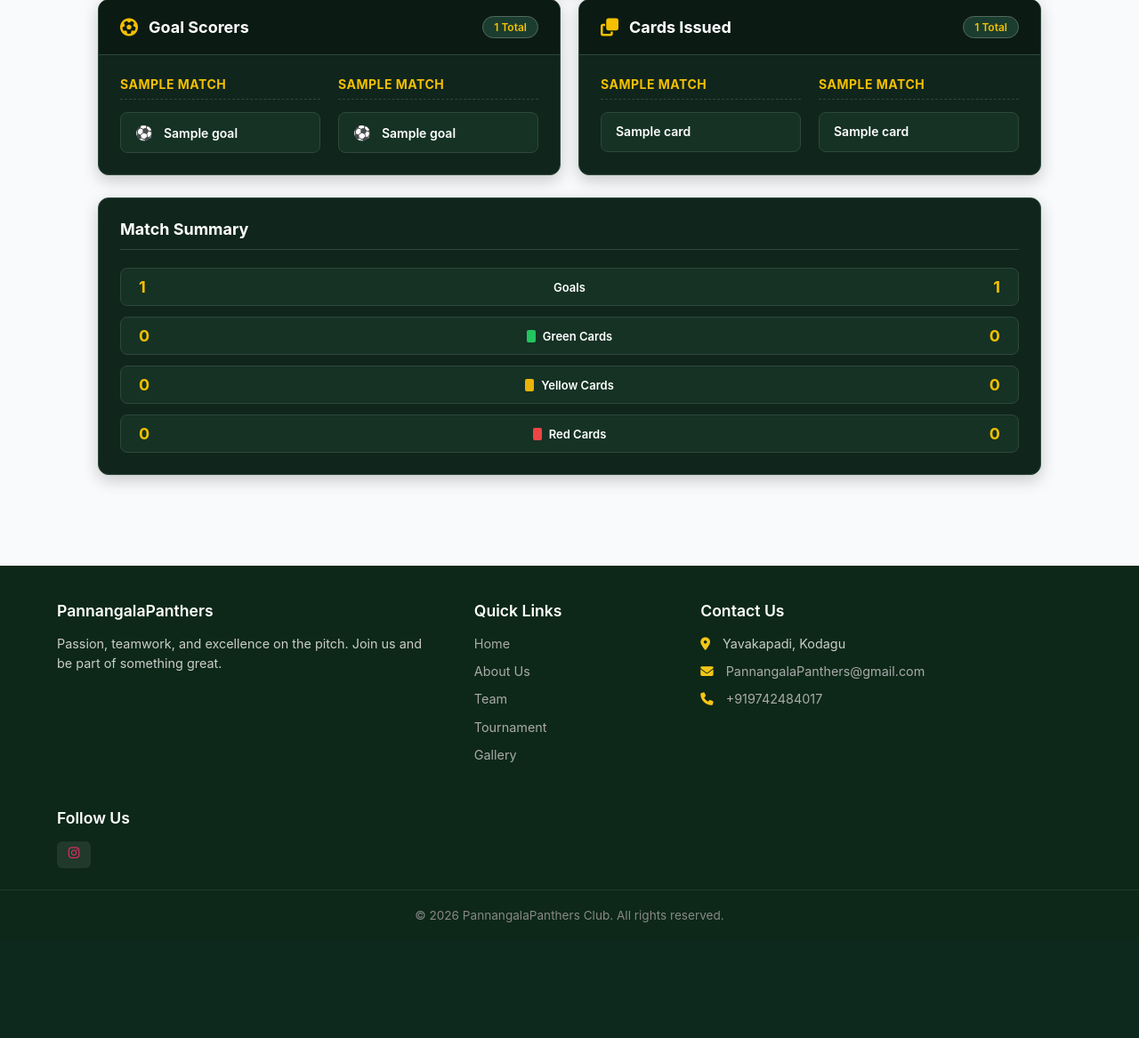
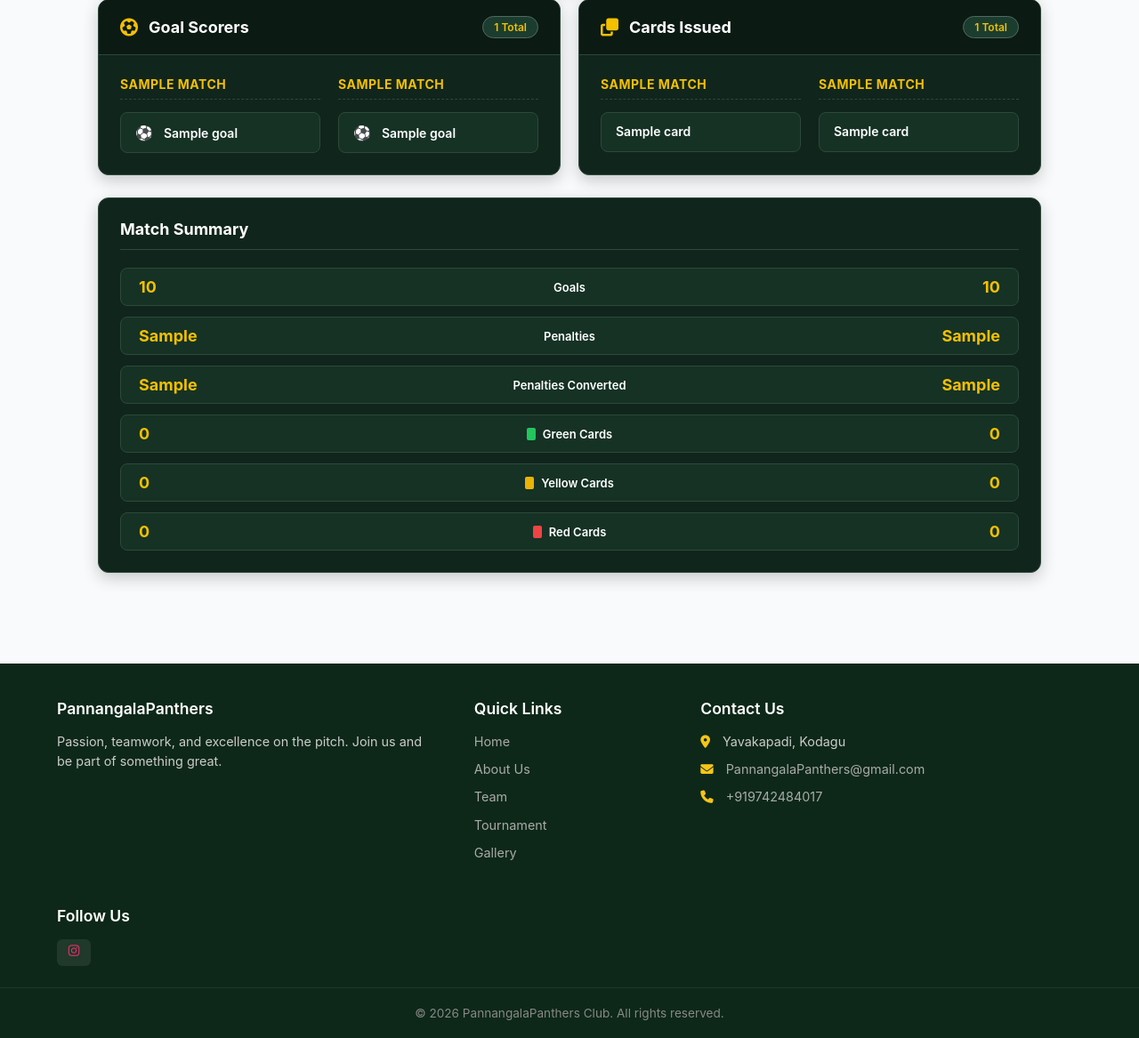
Before and after one commit to Appanna-BM/Pannangala-Panthers, a Flask app: template club/templates/tournament/match_stats.html in a window 1280 px wide. Shown: the part 512-1679 px from the top of the page at 89% size. Before the commit the page ends 1549 px from the top, so only its background shows below. Run offline with Flask 3, Linux system fonts and the light colour scheme; the template is opened without the code that fills it: most values are stand-ins (such as "Sample title", 1, 10 or a date in 2020).

Commit message:
Addition of penalties and penalties-converted to match stats

```diff
--- a/club/models.py
+++ b/club/models.py
@@ -160,6 +160,10 @@ def get_match(match_id):
                 m.team2_id,
                 m.team1_score,
                 m.team2_score,
+                m.team1_penalty,
+                m.team2_penalty,
+                m.team1_pconverted,
+                m.team2_pconverted,
                 m.status,
 
                 t1.team_name AS team1_name,
--- a/club/templates/tournament/match_stats.html
+++ b/club/templates/tournament/match_stats.html
@@ -229,9 +229,21 @@
         <div class="summary-row-container">
 
             <div class="summary-row">
-                <span class="summary-val left">{{ team1_goals|length }}</span>
+                <span class="summary-val left">{{ (team1_goals|length)+(match.team1_pconverted) }}</span>
                 <span class="summary-label">Goals</span>
-                <span class="summary-val right">{{ team2_goals|length }}</span>
+                <span class="summary-val right">{{ (team2_goals|length)+(match.team2_pconverted) }}</span>
+            </div>
+
+            <div class="summary-row">
+                <span class="summary-val left">{{ match.team1_penalty or 0 }}</span>
+                <span class="summary-label">Penalties</span>
+                <span class="summary-val right">{{ match.team2_penalty or 0 }}</span>
+            </div>
+
+            <div class="summary-row">
+                <span class="summary-val left">{{ match.team1_pconverted or 0 }}</span>
+                <span class="summary-label">Penalties Converted</span>
+                <span class="summary-val right">{{ match.team2_pconverted or 0 }}</span>
             </div>
 
             <div class="summary-row">
```
